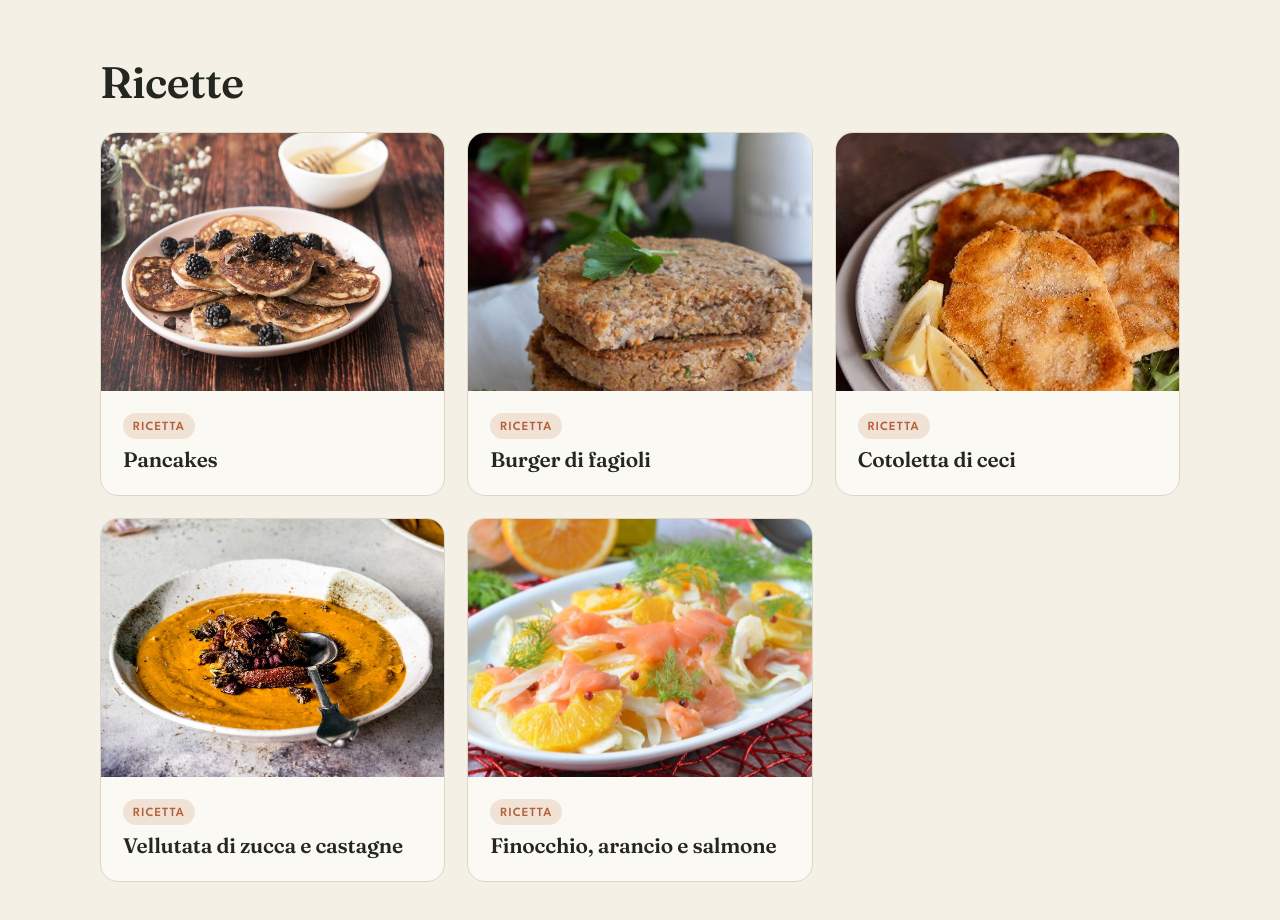
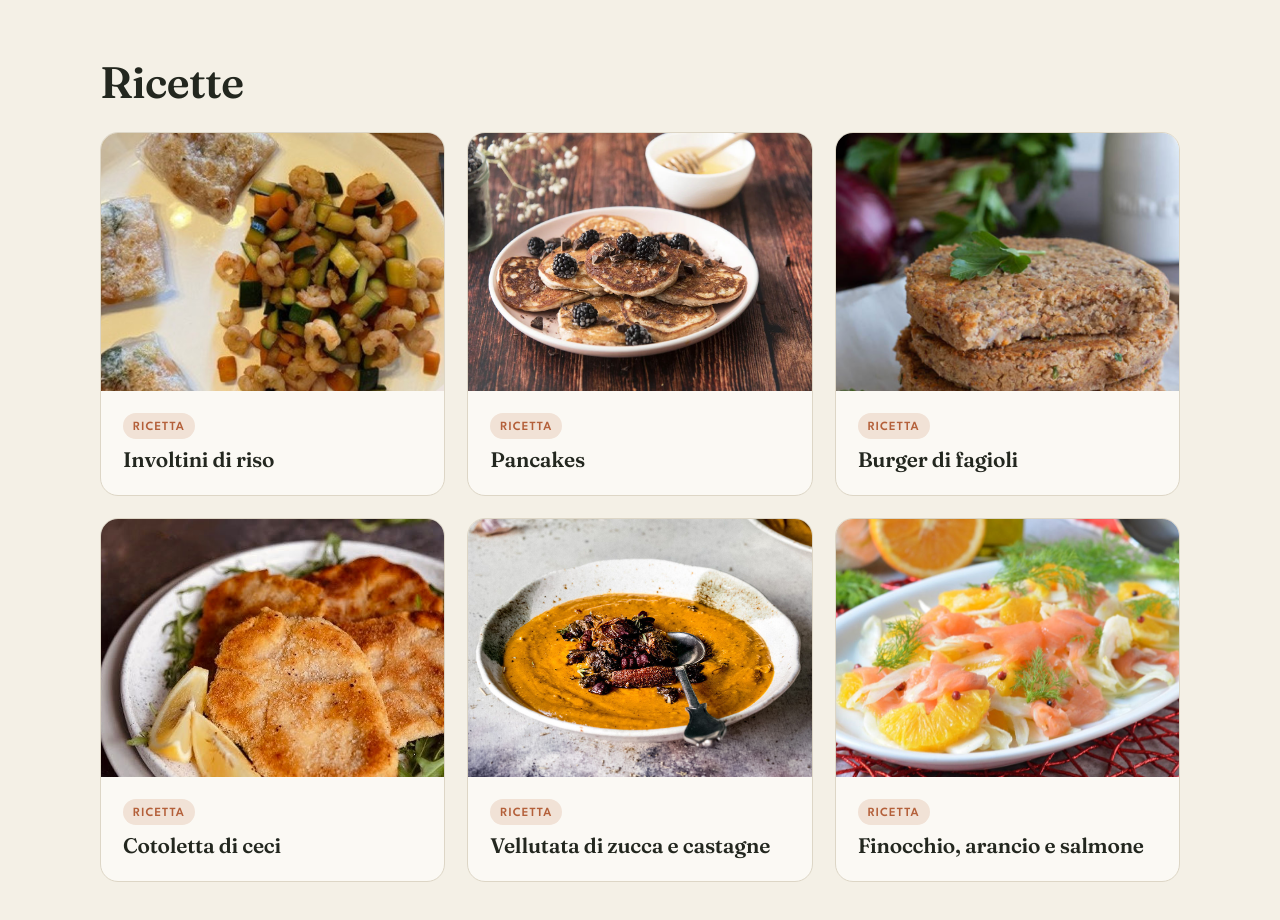
Before and after one commit to mariastellapollini/moduli-stella, a plain HTML site: page sito-nuovo/blog/index.html in a window 1280 px wide. Shown: the part 1240-2160 px from the top of the page. Drawn offline with Linux system fonts and the light colour scheme.

Commit message:
Anteprima sito: blog/index.html

```diff
--- a/sito-nuovo/blog/index.html
+++ b/sito-nuovo/blog/index.html
@@ -78,6 +78,10 @@
   <div class="wrap">
     <h2>Ricette</h2>
     <div class="grid g3" style="margin-top:24px">
+      <a class="post-card" href="../post/involtini-di-riso/">
+        <img src="../img/post/involtini-di-riso.jpg" alt="Involtini di riso con gamberetti, carote e zucchine" loading="lazy">
+        <div class="post-card-body"><span class="tag ricetta">Ricetta</span><h3>Involtini di riso</h3></div>
+      </a>
       <a class="post-card" href="../post/pancakes/">
         <img src="../img/post/pancakes.jpg" alt="Pancake integrali con more e sciroppo d'acero" loading="lazy">
         <div class="post-card-body"><span class="tag ricetta">Ricetta</span><h3>Pancakes</h3></div>
```
